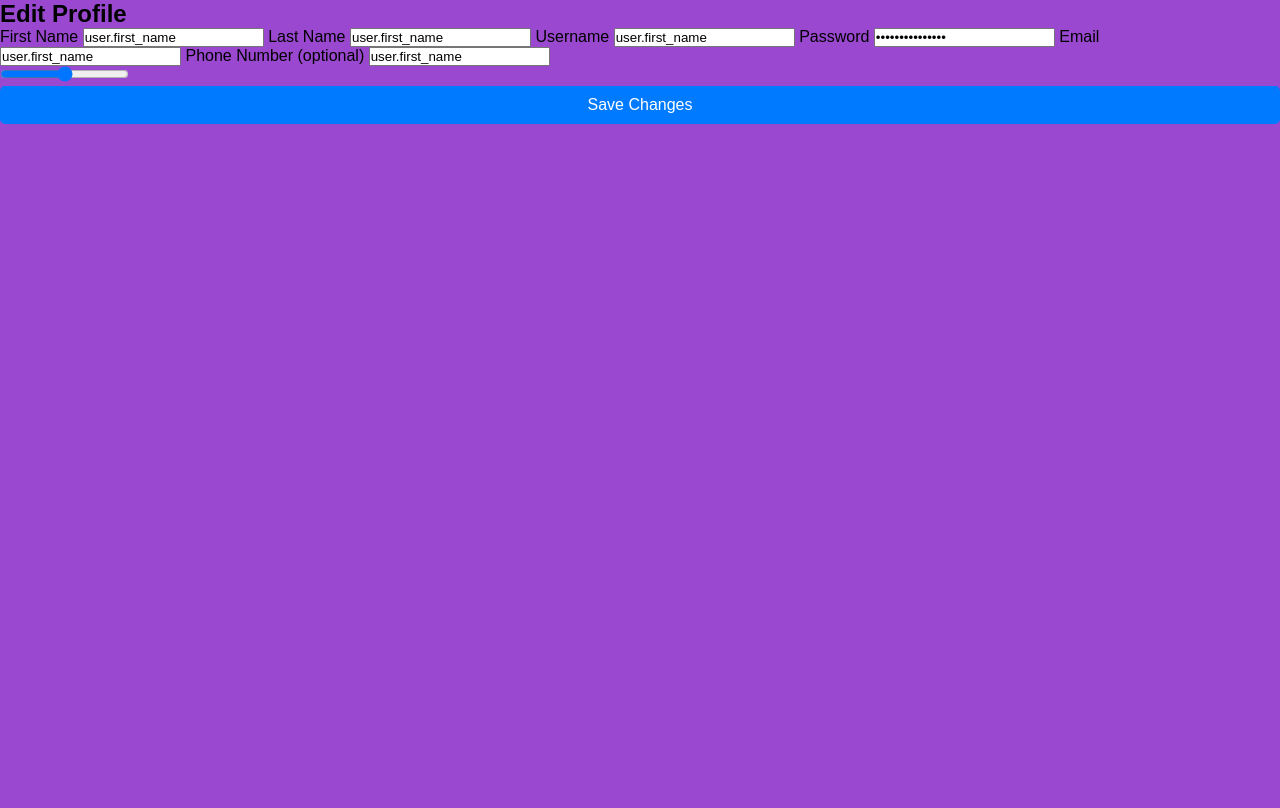
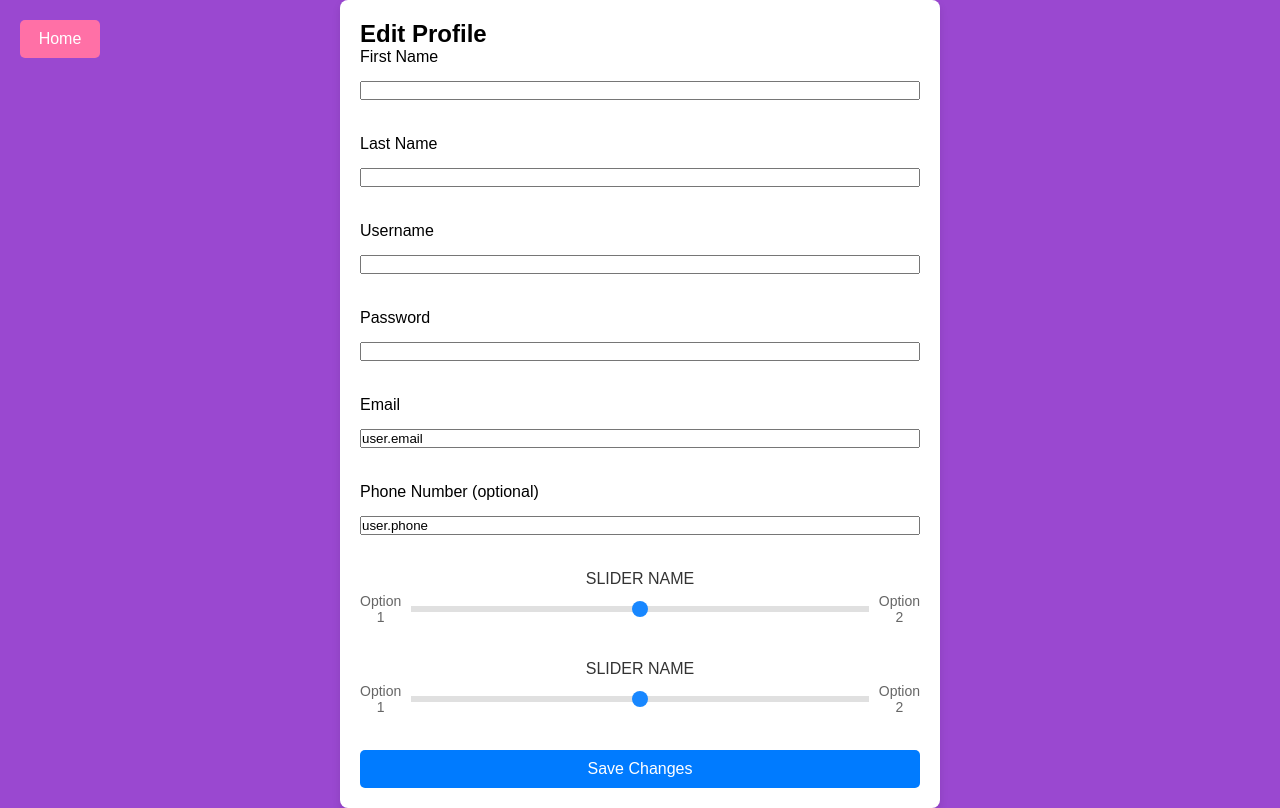
Before and after one commit to PatrickC05/hackprinceton24, a Django app: page /profile/ in a window 1280 px wide. Before the commit the page ends 124 px from the top, so only its background shows below. Run offline with Django 5.2, Linux system fonts and the light colour scheme.

Commit message:
profile and therapy page started and ugly asf

```diff
--- a/main/static/css/style.css
+++ b/main/static/css/style.css
@@ -224,3 +224,150 @@ button {
     font-size: 16px;
     cursor: pointer;
 }
+
+
+.edit-sliders-button {
+    position: absolute;
+    top: 20px;
+    right: 20px;
+    width: 120px;
+    padding: 10px 15px;
+    background-color: #007bff;
+    color: #ffffff;
+    border: none;
+    border-radius: 5px;
+    cursor: pointer;
+    font-size: 14px;
+    transition: background-color 0.3s;
+}
+
+.edit-sliders-button:hover {
+    background-color: #0056b3;
+}
+.output-box {
+    width: 700px;
+    height: 300px;
+    padding: 15px;
+    border: 1px solid #0000;
+    border-radius: 5px;
+    overflow-y: auto;
+    margin-bottom: 20px;
+    background-color: #E4B7E5;
+}
+
+.title {
+    text-align: center;
+    font-size: 40px;
+    font-weight: bold;
+    margin-bottom: 20px;
+    margin-top: 10px;
+}
+
+.input-box {
+    width: 100%;
+    height: 100px;
+    padding: 10px;
+    border: 1px solid #ddd;
+    border-radius: 5px;
+    resize: none;
+    font-size: 16px;
+    margin-bottom: 10px;
+}
+
+.profile-container {
+    width: 90%;
+    max-width: 600px;
+    padding: 20px;
+    background-color: #ffffff;
+    border-radius: 8px;
+    box-shadow: 0 4px 8px rgba(0, 0, 0, 0.1);
+}
+.profile-form {
+    display: flex;
+    flex-direction: column;
+    gap: 15px;
+}
+
+input[type="text"],
+input[type="email"],
+input[type="password"],
+input[type="tel"],
+.slider-container {
+    width: 100%;
+    margin-bottom: 20px;
+    display: flex;
+    flex-direction: column;
+    align-items: center;
+}
+
+.slider-label {
+    font-size: 16px;
+    color: #333;
+    margin-bottom: 5px;
+    text-align: center;
+}
+
+.slider-wrapper {
+    display: flex;
+    align-items: center;
+    width: 100%;
+}
+
+.slider-left-label,
+.slider-right-label {
+    font-size: 14px;
+    color: #666;
+    width: 50px;
+    text-align: center;
+}
+
+/* Styling for the slider itself */
+.slider {
+    -webkit-appearance: none; /* Remove default styling */
+    appearance: none;
+    width: 100%;
+    height: 6px;
+    background: #ddd;
+    outline: none;
+    opacity: 0.9;
+    transition: opacity 0.2s;
+    margin: 0 10px; /* Space between the slider and the labels */
+}
+
+.slider:hover {
+    opacity: 1;
+}
+
+.slider::-webkit-slider-thumb {
+    -webkit-appearance: none;
+    appearance: none;
+    width: 16px;
+    height: 16px;
+    background-color: #007bff;
+    border-radius: 50%;
+    cursor: pointer;
+}
+
+.slider::-moz-range-thumb {
+    width: 16px;
+    height: 16px;
+    background-color: #007bff;
+    border-radius: 50%;
+    cursor: pointer;
+}
+
+.save-button {
+    margin-top: 20px;
+    padding: 12px;
+    background-color: #007bff;
+    color: #ffffff;
+    font-size: 16px;
+    border: none;
+    border-radius: 5px;
+    cursor: pointer;
+    transition: background-color 0.3s;
+}
+
+.save-button:hover {
+    background-color: #0056b3;
+}
--- a/main/templates/index.html
+++ b/main/templates/index.html
@@ -22,7 +22,6 @@
     <div class="main-app-options">
         <div class="main-option goals">
             <h2>Goals</h2>
-            <p>This is some text inside the first subwindow.</p>
             <div>
                 {% for goal in goalstoday %}
                 <div class="goal">
@@ -44,7 +43,7 @@
         </div>
         <div class="main-option therapy">
             <h2>Therapy</h2>
-            <p>This is some text inside the second subwindow.</p>
+            <p>This is where the summary of past sessions will go<br>11/4:<br>11/3:<br>11/2<br>11/1<br></p>
             <form action="{% url 'therapy' %}">
                 <button type="submit" class="therapy-button">Open Therapy</button>
             </form>
--- a/main/templates/profile.html
+++ b/main/templates/profile.html
@@ -9,37 +9,53 @@
     <title>Hello World</title>
 </head>
 <body>
-
+    <form action="{% url 'index' %}">
+        <button type="submit" class="home-button">Home</button>
+    </form>
     <div class="profile-container">
         <h2>Edit Profile</h2>
         <form class="profile-form">
             <!-- IDK IF THESE ARE RIGHT INFO GRABBERS/SAVING CORRECTLY -->
             <label for="first-name">First Name</label>
-            <input type="text" id="first-name" name="first-name" value= user.first_name>
+            <input type="text" id="first-name" name="first-name" value= {{ user.first_name }}>
 
             <label for="last-name">Last Name</label>
-            <input type="text" id="last-name" name="last-name" value= user.first_name>
+            <input type="text" id="last-name" name="last-name" value= {{ user.last_name }}>
 
             <label for="username">Username</label>
-            <input type="text" id="username" name="username" value= user.first_name>
+            <input type="text" id="username" name="username" value= {{ user.username }}>
 
+            <!-- IDK HOW TO UNHASH THIS -->
             <label for="password">Password</label>
-            <input type="password" id="password" name="password" value= user.first_name>
+            <input type="password" id="password" name="password" value= {{ user.password }}>
 
             <label for="email">Email</label>
-            <input type="email" id="email" name="email" value= user.first_name>
+            <input type="email" id="email" name="email" value= user.email>
 
             <label for="phone">Phone Number (optional)</label>
-            <input type="tel" id="phone" name="phone" value= user.first_name>
+            <input type="tel" id="phone" name="phone" value= user.phone>
 
             <!-- for slider in sliders -->
             <div class="slider-container">
-                <label class="slider-label" for="setting">{{slider.name}}</label>
-                <input type="range" id="setting1" name="setting1" class="slider" min="0" max="100" value="50">
+                <label class="slider-label">SLIDER NAME</label>
+                <div class="slider-wrapper">
+                    <span class="slider-left-label">Option 1</span>
+                    <input type="range" id="slider-name" name="trait" class="slider" min="0" max="100" value="50">
+                    <span class="slider-right-label">Option 2</span>
+                </div>
+            </div>
+            <div class="slider-container">
+                <label class="slider-label">SLIDER NAME</label>
+                <div class="slider-wrapper">
+                    <span class="slider-left-label">Option 1</span>
+                    <input type="range" id="slider-name" name="trait" class="slider" min="0" max="100" value="50">
+                    <span class="slider-right-label">Option 2</span>
+                </div>
             </div>
 
             <!-- END FOR LOOP -->
 
+            <!-- THIS DOESNT DO SHIT RN -->
             <button type="submit" class="profile-save-button">Save Changes</button>
         </form>
     </div>
--- a/main/templates/therapy.html
+++ b/main/templates/therapy.html
@@ -23,7 +23,6 @@
 
         <textarea class="input-box" placeholder="What's on your mind?"></textarea>
 
-        <div class="therapy-question">How are you feeling today?</div>
     </div>
 </body>
 </html>
```
